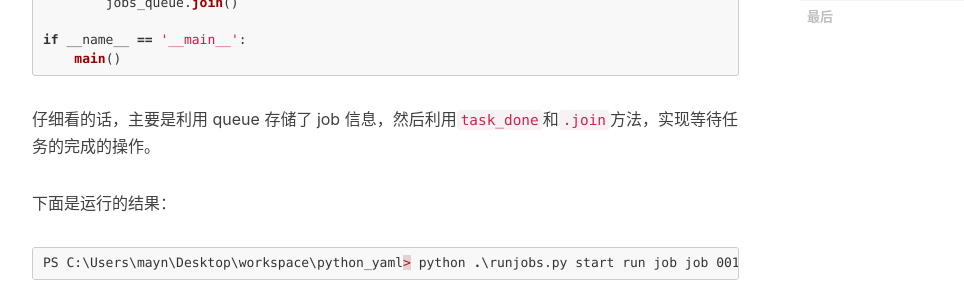
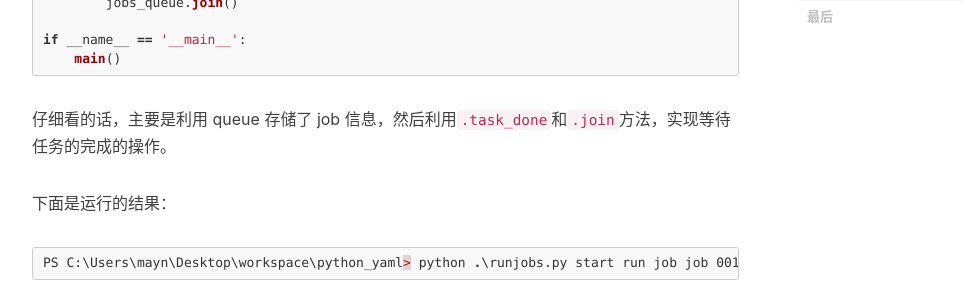
Before and after one commit to bearfly1990/bearfly.github.io, a Jekyll site: the page built from _posts/2018/12/2018-12-18-PyRunJobsInParallel.md, in a window 1280 px wide and 900 px high, scrolled down 2124 px. Shown: the part 148-448 px from the top of the window, without its empty margins (233-1197 px from the left). Built offline with Jekyll 4.4.1, drawn with Linux system fonts in a browser that asks for light colours; nearby versions of some CDN libraries; comment, search, counter and statistics services are not loaded.

````diff
--- a/_posts/2018/12/2018-12-18-PyRunJobsInParallel.md
+++ b/_posts/2018/12/2018-12-18-PyRunJobsInParallel.md
@@ -98,7 +98,7 @@ if __name__ == '__main__':
     main()
 ```
 
-仔细看的话，主要是利用 queue 存储了 job 信息，然后利用`task_done`和`.join`方法，实现等待任务的完成的操作。
+仔细看的话，主要是利用 queue 存储了 job 信息，然后利用`.task_done`和`.join`方法，实现等待任务的完成的操作。
 
 下面是运行的结果：
 
````
